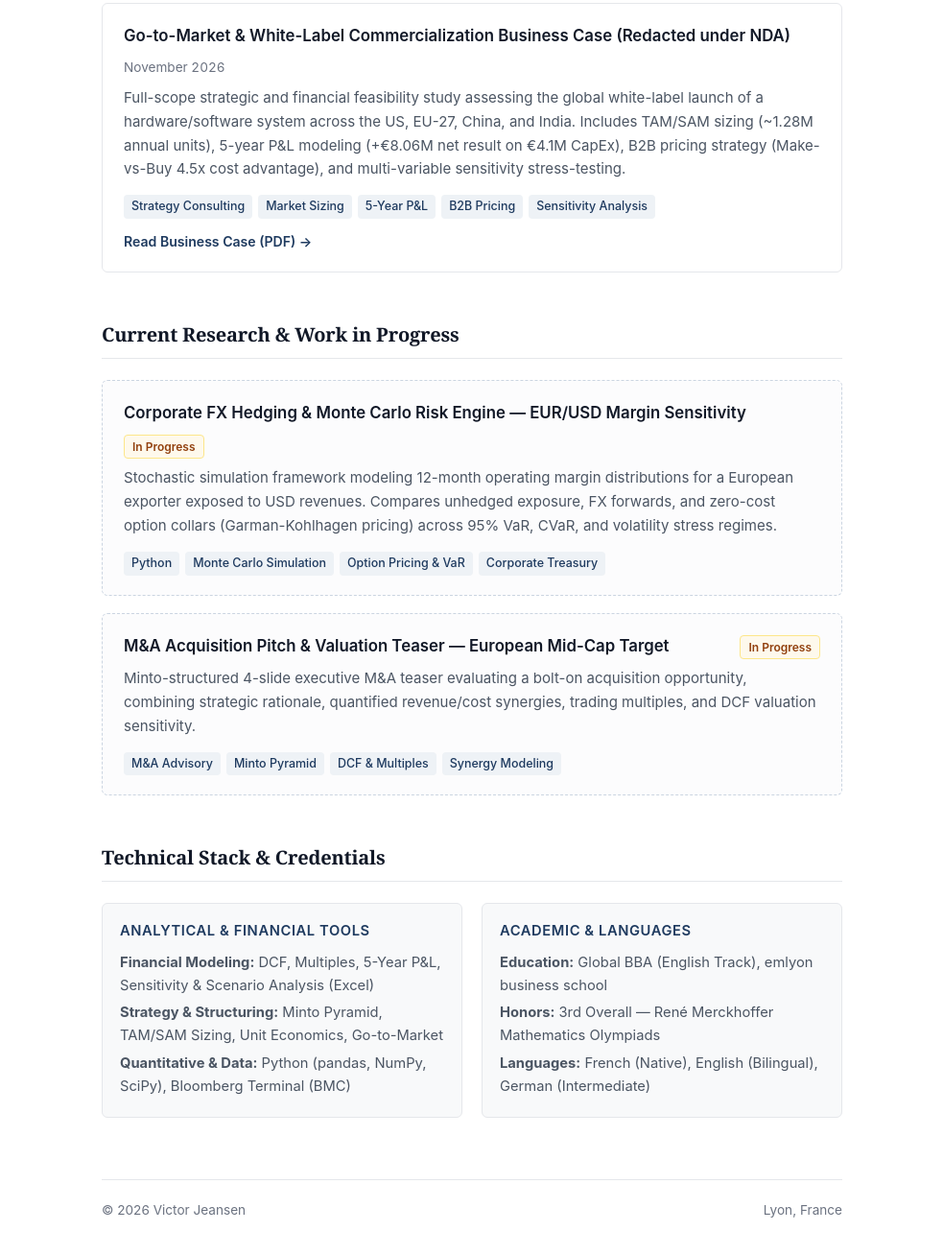
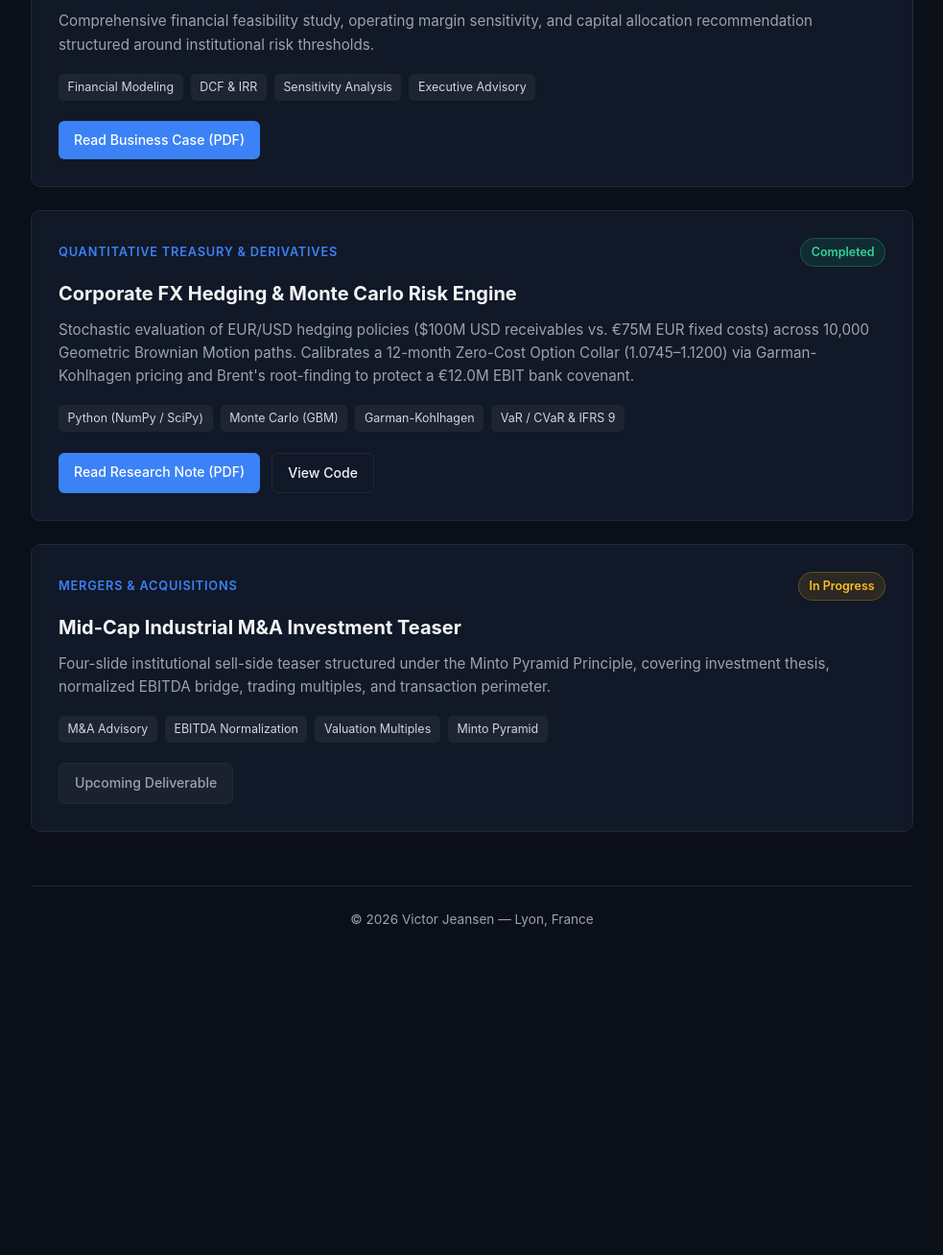
Before and after one commit to victorjeansen/victorjeansen.github.io, a plain HTML site: page index.html in a window 1280 px wide. Shown: the part 428-1736 px from the top of the page at 96% size, without its empty margins (148-1131 px from the left). After the commit the page ends 1445 px from the top, so only its background shows below. Drawn offline with Linux system fonts and the light colour scheme.

Commit message:
Update index.html with new content and styles

```diff
--- a/index.html
+++ b/index.html
@@ -1,265 +1,213 @@
 <!DOCTYPE html>
 <html lang="en">
 <head>
-  <meta charset="UTF-8" />
-  <meta name="viewport" content="width=device-width, initial-scale=1.0" />
-  <title>Victor Jeansen — Strategy Consulting &amp; Quantitative Finance Portfolio</title>
-  <meta name="description" content="Strategy Consulting, M&amp;A &amp; Quantitative Risk Analysis Portfolio — Victor Jeansen (Global BBA, emlyon business school)" />
+  <meta charset="UTF-8">
+  <meta name="viewport" content="width=device-width, initial-scale=1.0">
+  <title>Victor Jeansen — Corporate Finance & Quantitative Research</title>
   <style>
     :root {
-      --bg: #ffffff;
-      --surface: #f8f9fa;
-      --text: #111827;
-      --muted: #4b5563;
-      --subtle: #6b7280;
-      --border: #e5e7eb;
-      --accent: #1e3a5f;
-      --tag-bg: #eef2f6;
-      --tag-text: #1e3a5f;
-      --wip-bg: #fef9ec;
-      --wip-text: #92400e;
-      --wip-border: #fde68a;
+      --bg: #0b0f17;
+      --surface: #111827;
+      --border: #1f2937;
+      --text: #f3f4f6;
+      --muted: #9ca3af;
+      --accent: #3b82f6;
+      --accent-hover: #2563eb;
+      --green-bg: rgba(16, 185, 129, 0.12);
+      --green-text: #34d399;
+      --amber-bg: rgba(245, 158, 11, 0.12);
+      --amber-text: #fbbf24;
     }
 
-    * {
-      box-sizing: border-box;
-      margin: 0;
-      padding: 0;
-    }
+    * { box-sizing: border-box; margin: 0; padding: 0; }
 
     body {
-      font-family: -apple-system, BlinkMacSystemFont, "Segoe UI", Roboto, "Helvetica Neue", Arial, sans-serif;
+      font-family: -apple-system, BlinkMacSystemFont, "Segoe UI", Roboto, Helvetica, Arial, sans-serif;
       background-color: var(--bg);
       color: var(--text);
-      line-height: 1.65;
-      font-size: 15.5px;
-      -webkit-font-smoothing: antialiased;
+      line-height: 1.6;
+      padding: 3rem 1.5rem;
     }
 
     .container {
-      max-width: 820px;
+      max-width: 920px;
       margin: 0 auto;
-      padding: 64px 24px 80px;
     }
 
-    /* Header */
     header {
       border-bottom: 1px solid var(--border);
-      padding-bottom: 32px;
-      margin-bottom: 44px;
+      padding-bottom: 2rem;
+      margin-bottom: 2.5rem;
     }
 
     h1 {
-      font-family: Georgia, "Times New Roman", Times, serif;
-      font-size: 2.1rem;
+      font-size: 2.25rem;
       font-weight: 700;
       letter-spacing: -0.02em;
-      color: var(--text);
-      margin-bottom: 6px;
+      margin-bottom: 0.4rem;
     }
 
     .subtitle {
-      font-size: 1.02rem;
-      color: var(--accent);
-      font-weight: 500;
-      margin-bottom: 16px;
+      color: var(--muted);
+      font-size: 1.05rem;
+      margin-bottom: 1.25rem;
     }
 
-    .bio {
-      color: var(--muted);
-      max-width: 720px;
-      margin-bottom: 20px;
+    .header-links {
+      display: flex;
+      flex-wrap: wrap;
+      gap: 0.75rem;
     }
 
-    .contact-bar {
-      display: flex;
-      flex-wrap: wrap;
-      gap: 18px;
+    .header-links a {
+      color: var(--text);
+      text-decoration: none;
       font-size: 0.9rem;
+      padding: 0.45rem 0.9rem;
+      border: 1px solid var(--border);
+      border-radius: 6px;
+      background: var(--surface);
+      transition: border-color 0.2s;
     }
 
-    .contact-bar a {
-      color: var(--accent);
-      text-decoration: none;
-      font-weight: 500;
-      border-bottom: 1px solid transparent;
-      transition: border-color 0.15s ease;
-    }
-
-    .contact-bar a:hover {
-      border-bottom-color: var(--accent);
-    }
-
-    /* Sections */
-    section {
-      margin-bottom: 48px;
+    .header-links a:hover {
+      border-color: var(--accent);
     }
 
     h2 {
-      font-family: Georgia, "Times New Roman", Times, serif;
-      font-size: 1.25rem;
-      font-weight: 700;
-      color: var(--text);
-      border-bottom: 1px solid var(--border);
-      padding-bottom: 8px;
-      margin-bottom: 22px;
-      letter-spacing: -0.01em;
-    }
-
-    /* Project Cards */
-    .project {
-      padding: 20px 22px;
-      border: 1px solid var(--border);
-      border-radius: 6px;
-      background-color: var(--bg);
-      margin-bottom: 18px;
-      transition: border-color 0.15s ease, background-color 0.15s ease;
-    }
-
-    .project:hover {
-      border-color: #cbd5e1;
-      background-color: var(--surface);
-    }
-
-    .project.wip {
-      border-style: dashed;
-      border-color: #cbd5e1;
-      background-color: #fcfcfd;
-    }
-
-    .project-header {
-      display: flex;
-      justify-content: space-between;
-      align-items: baseline;
-      flex-wrap: wrap;
-      gap: 8px;
-      margin-bottom: 8px;
-    }
-
-    .project-title {
+      font-size: 1.35rem;
       font-weight: 600;
-      font-size: 1.05rem;
+      margin-bottom: 1.25rem;
       color: var(--text);
     }
 
-    .project-date {
-      font-size: 0.85rem;
-      color: var(--subtle);
-      font-variant-numeric: tabular-nums;
+    .projects-grid {
+      display: grid;
+      gap: 1.5rem;
     }
 
-    .status-badge {
-      display: inline-block;
-      font-size: 0.75rem;
-      font-weight: 600;
-      padding: 2px 8px;
-      border-radius: 4px;
-      background-color: var(--wip-bg);
-      color: var(--wip-text);
-      border: 1px solid var(--wip-border);
+    .card {
+      background: var(--surface);
+      border: 1px solid var(--border);
+      border-radius: 10px;
+      padding: 1.75rem;
+      transition: border-color 0.2s;
     }
 
-    .project-desc {
-      color: var(--muted);
-      font-size: 0.94rem;
-      margin-bottom: 14px;
+    .card:hover {
+      border-color: #374151;
     }
 
-    .project-footer {
+    .card-header {
       display: flex;
       justify-content: space-between;
       align-items: center;
-      flex-wrap: wrap;
-      gap: 12px;
+      margin-bottom: 0.75rem;
+      gap: 1rem;
+    }
+
+    .category {
+      font-size: 0.8rem;
+      text-transform: uppercase;
+      letter-spacing: 0.06em;
+      color: var(--accent);
+      font-weight: 600;
+    }
+
+    .badge {
+      font-size: 0.78rem;
+      font-weight: 600;
+      padding: 0.25rem 0.65rem;
+      border-radius: 999px;
+    }
+
+    .badge-done {
+      background: var(--green-bg);
+      color: var(--green-text);
+      border: 1px solid rgba(52, 211, 153, 0.25);
+    }
+
+    .badge-wip {
+      background: var(--amber-bg);
+      color: var(--amber-text);
+      border: 1px solid rgba(251, 191, 36, 0.25);
+    }
+
+    .card h3 {
+      font-size: 1.25rem;
+      margin-bottom: 0.6rem;
+    }
+
+    .card p {
+      color: var(--muted);
+      font-size: 0.95rem;
+      margin-bottom: 1.1rem;
     }
 
     .tags {
       display: flex;
       flex-wrap: wrap;
-      gap: 6px;
+      gap: 0.5rem;
+      margin-bottom: 1.35rem;
     }
 
     .tag {
-      background-color: var(--tag-bg);
-      color: var(--tag-text);
       font-size: 0.78rem;
-      font-weight: 500;
-      padding: 2px 8px;
-      border-radius: 4px;
+      color: #d1d5db;
+      background: rgba(255, 255, 255, 0.05);
+      padding: 0.25rem 0.6rem;
+      border-radius: 5px;
     }
 
-    .links {
+    .actions {
       display: flex;
-      gap: 14px;
-      font-size: 0.88rem;
+      flex-wrap: wrap;
+      gap: 0.75rem;
     }
 
-    .links a {
-      color: var(--accent);
+    .btn {
+      display: inline-block;
+      font-size: 0.88rem;
+      font-weight: 500;
+      padding: 0.55rem 1rem;
+      border-radius: 6px;
       text-decoration: none;
-      font-weight: 600;
+      transition: background-color 0.2s, border-color 0.2s;
     }
 
-    .links a:hover {
-      text-decoration: underline;
+    .btn-primary {
+      background: var(--accent);
+      color: #ffffff;
     }
 
-    /* Skills & Credentials Grid */
-    .grid-2 {
-      display: grid;
-      grid-template-columns: 1fr 1fr;
-      gap: 20px;
+    .btn-primary:hover {
+      background: var(--accent-hover);
     }
 
-    @media (max-width: 640px) {
-      .grid-2 {
-        grid-template-columns: 1fr;
-      }
-      .container {
-        padding-top: 40px;
-      }
+    .btn-secondary {
+      background: transparent;
+      color: var(--text);
+      border: 1px solid var(--border);
     }
 
-    .info-box {
-      padding: 16px 18px;
-      background-color: var(--surface);
-      border: 1px solid var(--border);
-      border-radius: 6px;
+    .btn-secondary:hover {
+      border-color: var(--muted);
     }
 
-    .info-box h3 {
-      font-size: 0.92rem;
-      font-weight: 600;
-      text-transform: uppercase;
-      letter-spacing: 0.04em;
-      color: var(--accent);
-      margin-bottom: 8px;
+    .btn-disabled {
+      background: rgba(255, 255, 255, 0.04);
+      color: var(--muted);
+      border: 1px solid var(--border);
+      cursor: default;
     }
 
-    .info-box p, .info-box li {
-      font-size: 0.92rem;
+    footer {
+      margin-top: 3.5rem;
+      padding-top: 1.5rem;
+      border-top: 1px solid var(--border);
       color: var(--muted);
-    }
-
-    .info-box ul {
-      list-style: none;
-    }
-
-    .info-box li {
-      margin-bottom: 4px;
-    }
-
-    /* Footer */
-    footer {
-      margin-top: 64px;
-      padding-top: 20px;
-      border-top: 1px solid var(--border);
       font-size: 0.85rem;
-      color: var(--subtle);
-      display: flex;
-      justify-content: space-between;
-      flex-wrap: wrap;
-      gap: 10px;
+      text-align: center;
     }
   </style>
 </head>
@@ -267,107 +215,87 @@
   <div class="container">
     <header>
       <h1>Victor Jeansen</h1>
-      <div class="subtitle">Global BBA (English Track) — emlyon business school | Strategy &amp; Quantitative Finance</div>
-      <p class="bio">
-        First-year Global BBA student at emlyon business school (Lyon, France), focused on strategy consulting, corporate finance, and quantitative risk modeling. Combining structured strategic decision-making with empirical financial analysis.
-      </p>
-      <div class="contact-bar">
-        <a href="mailto:Victor.jeansen@edu.em-lyon.com">Victor.jeansen@edu.em-lyon.com</a>
-        <a href="https://github.com/victorjeansen" target="_blank" rel="noopener">GitHub</a>
+      <p class="subtitle">Global BBA (English Track) — emlyon business school | Corporate Finance, M&A & Quantitative Risk</p>
+      <div class="header-links">
+        <a href="https://github.com/victorjeansen" target="_blank">GitHub</a>
+        <a href="https://www.linkedin.com/in/victor-jeansen" target="_blank">LinkedIn</a>
+        <a href="mailto:victor.jeansen@edu.em-lyon.com">Contact</a>
       </div>
     </header>
 
-    <section id="projects">
-      <h2>Selected Work &amp; Case Studies</h2>
+    <main>
+      <h2>Selected Projects & Research Notes</h2>
+      <div class="projects-grid">
 
-      <article class="project">
-        <div class="project-header">
-          <span class="project-title">Go-to-Market &amp; White-Label Commercialization Business Case (Redacted under NDA)</span>
-          <span class="project-date">November 2026</span>
+        <!-- Project 1: Business Case -->
+        <article class="card">
+          <div class="card-header">
+            <span class="category">Corporate Strategy & Capital Budgeting</span>
+            <span class="badge badge-done">Completed</span>
           </div>
-        <p class="project-desc">
-          Full-scope strategic and financial feasibility study assessing the global white-label launch of a hardware/software system across the US, EU-27, China, and India. Includes TAM/SAM sizing (~1.28M annual units), 5-year P&amp;L modeling (+€8.06M net result on €4.1M CapEx), B2B pricing strategy (Make-vs-Buy 4.5x cost advantage), and multi-variable sensitivity stress-testing.
+          <h3>Industrial Capex & Strategic Business Case</h3>
+          <p>
+            Comprehensive financial feasibility study, operating margin sensitivity, and capital allocation recommendation structured around institutional risk thresholds.
           </p>
-        <div class="project-footer">
           <div class="tags">
-            <span class="tag">Strategy Consulting</span>
-            <span class="tag">Market Sizing</span>
-            <span class="tag">5-Year P&amp;L</span>
-            <span class="tag">B2B Pricing</span>
+            <span class="tag">Financial Modeling</span>
+            <span class="tag">DCF & IRR</span>
             <span class="tag">Sensitivity Analysis</span>
+            <span class="tag">Executive Advisory</span>
           </div>
-          <div class="links">
-            <a href="assets/Business_case_EN_REDACTED_ENG.pdf" target="_blank" rel="noopener">Read Business Case (PDF) &rarr;</a>
-          </div>
-        </div>
-      </article>
-    </section>
-
-    <section id="wip">
-      <h2>Current Research &amp; Work in Progress</h2>
-
-      <article class="project wip">
-        <div class="project-header">
-          <span class="project-title">Corporate FX Hedging &amp; Monte Carlo Risk Engine — EUR/USD Margin Sensitivity</span>
-          <span class="status-badge">In Progress</span>
-        </div>
-        <p class="project-desc">
-          Stochastic simulation framework modeling 12-month operating margin distributions for a European exporter exposed to USD revenues. Compares unhedged exposure, FX forwards, and zero-cost option collars (Garman-Kohlhagen pricing) across 95% VaR, CVaR, and volatility stress regimes.
-        </p>
-        <div class="project-footer">
-          <div class="tags">
-            <span class="tag">Python</span>
-            <span class="tag">Monte Carlo Simulation</span>
-            <span class="tag">Option Pricing &amp; VaR</span>
-            <span class="tag">Corporate Treasury</span>
-          </div>
+          <div class="actions">
+            <a href="assets/Business_case_EN_REDACTED_ENG.pdf" target="_blank" class="btn btn-primary">Read Business Case (PDF)</a>
           </div>
         </article>
 
-      <article class="project wip">
-        <div class="project-header">
-          <span class="project-title">M&amp;A Acquisition Pitch &amp; Valuation Teaser — European Mid-Cap Target</span>
-          <span class="status-badge">In Progress</span>
+        <!-- Project 2: FX Hedging Engine -->
+        <article class="card">
+          <div class="card-header">
+            <span class="category">Quantitative Treasury & Derivatives</span>
+            <span class="badge badge-done">Completed</span>
           </div>
-        <p class="project-desc">
-          Minto-structured 4-slide executive M&amp;A teaser evaluating a bolt-on acquisition opportunity, combining strategic rationale, quantified revenue/cost synergies, trading multiples, and DCF valuation sensitivity.
+          <h3>Corporate FX Hedging & Monte Carlo Risk Engine</h3>
+          <p>
+            Stochastic evaluation of EUR/USD hedging policies ($100M USD receivables vs. €75M EUR fixed costs) across 10,000 Geometric Brownian Motion paths. Calibrates a 12-month Zero-Cost Option Collar (1.0745–1.1200) via Garman-Kohlhagen pricing and Brent's root-finding to protect a €12.0M EBIT bank covenant.
           </p>
-        <div class="project-footer">
           <div class="tags">
-            <span class="tag">M&amp;A Advisory</span>
-            <span class="tag">Minto Pyramid</span>
-            <span class="tag">DCF &amp; Multiples</span>
-            <span class="tag">Synergy Modeling</span>
+            <span class="tag">Python (NumPy / SciPy)</span>
+            <span class="tag">Monte Carlo (GBM)</span>
+            <span class="tag">Garman-Kohlhagen</span>
+            <span class="tag">VaR / CVaR & IFRS 9</span>
           </div>
+          <div class="actions">
+            <a href="assets/FX_Hedging_Monte_Carlo_Note_FINAL.pdf" target="_blank" class="btn btn-primary">Read Research Note (PDF)</a>
+            <a href="https://github.com/victorjeansen/fx-hedging-risk-engine" target="_blank" class="btn btn-secondary">View Code</a>
           </div>
         </article>
-    </section>
 
-    <section id="credentials">
-      <h2>Technical Stack &amp; Credentials</h2>
-      <div class="grid-2">
-        <div class="info-box">
-          <h3>Analytical &amp; Financial Tools</h3>
-          <ul>
-            <li><strong>Financial Modeling:</strong> DCF, Multiples, 5-Year P&amp;L, Sensitivity &amp; Scenario Analysis (Excel)</li>
-            <li><strong>Strategy &amp; Structuring:</strong> Minto Pyramid, TAM/SAM Sizing, Unit Economics, Go-to-Market</li>
-            <li><strong>Quantitative &amp; Data:</strong> Python (pandas, NumPy, SciPy), Bloomberg Terminal (BMC)</li>
-          </ul>
+        <!-- Project 3: M&A Teaser -->
+        <article class="card">
+          <div class="card-header">
+            <span class="category">Mergers & Acquisitions</span>
+            <span class="badge badge-wip">In Progress</span>
           </div>
-        <div class="info-box">
-          <h3>Academic &amp; Languages</h3>
-          <ul>
-            <li><strong>Education:</strong> Global BBA (English Track), emlyon business school</li>
-            <li><strong>Honors:</strong> 3rd Overall — René Merckhoffer Mathematics Olympiads</li>
-            <li><strong>Languages:</strong> French (Native), English (Bilingual), German (Intermediate)</li>
-          </ul>
+          <h3>Mid-Cap Industrial M&A Investment Teaser</h3>
+          <p>
+            Four-slide institutional sell-side teaser structured under the Minto Pyramid Principle, covering investment thesis, normalized EBITDA bridge, trading multiples, and transaction perimeter.
+          </p>
+          <div class="tags">
+            <span class="tag">M&A Advisory</span>
+            <span class="tag">EBITDA Normalization</span>
+            <span class="tag">Valuation Multiples</span>
+            <span class="tag">Minto Pyramid</span>
           </div>
+          <div class="actions">
+            <span class="btn btn-disabled">Upcoming Deliverable</span>
           </div>
-    </section>
+        </article>
+
+      </div>
+    </main>
 
     <footer>
-      <span>&copy; 2026 Victor Jeansen</span>
-      <span>Lyon, France</span>
+      © 2026 Victor Jeansen — Lyon, France
     </footer>
   </div>
 </body>
```
Lines whose indentation alone changed are shown as unchanged.
